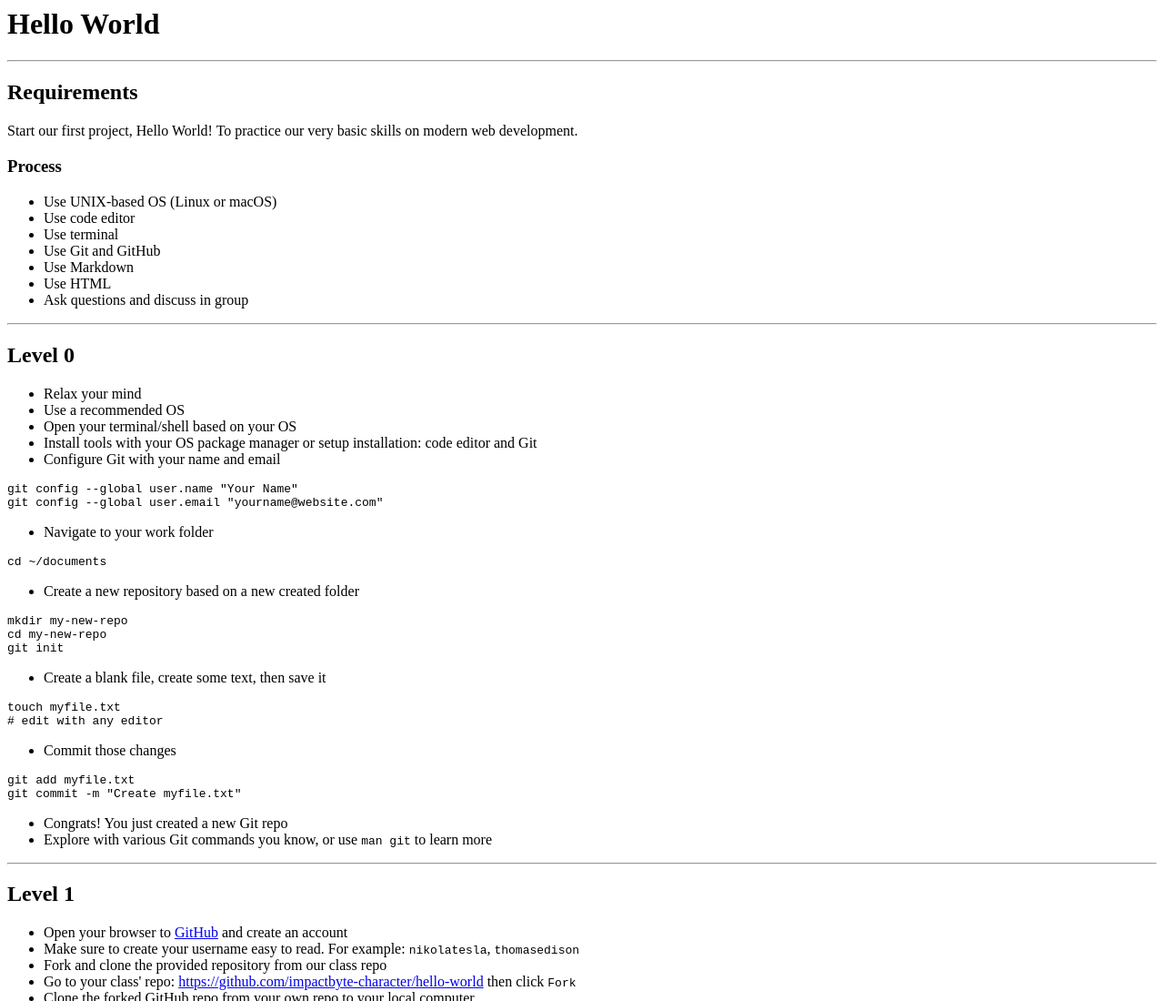
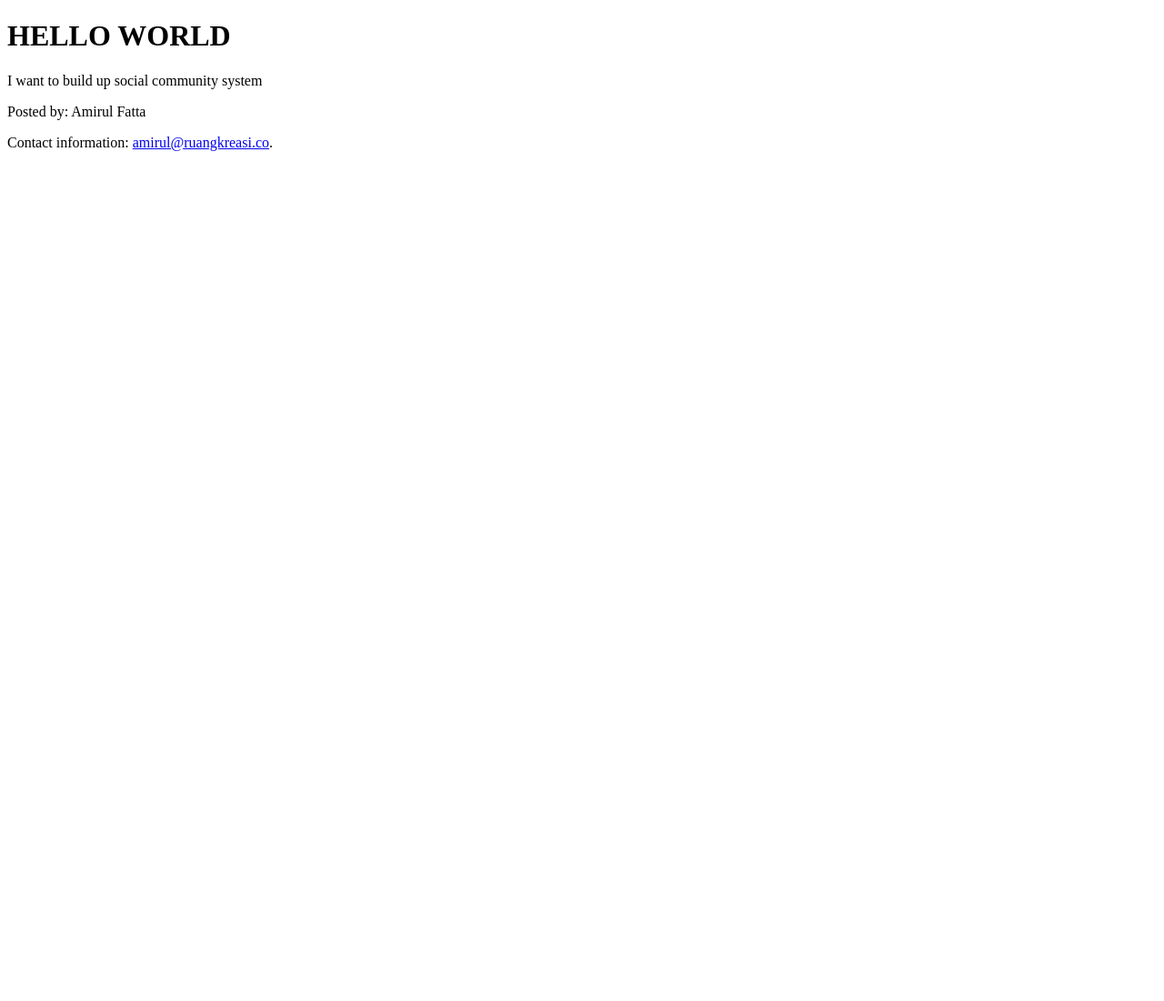
Before and after one commit to impactbyte-avalon/hello-world, a plain HTML site: page README.html in a window 1280 px wide. Shown: the top 1100 px of the page at 91% size. After the commit the page ends 800 px from the top, so only its background shows below. Drawn offline with Linux system fonts and the light colour scheme.

Commit message:
finish change the code

```diff
--- a/README.html
+++ b/README.html
@@ -1,88 +1,17 @@
-<h1 id="hello-world">Hello World</h1>
-<hr />
-<h2 id="requirements">Requirements</h2>
-<p>Start our first project, Hello World! To practice our very basic skills on modern web development.</p>
-<h3 id="process">Process</h3>
-<ul>
-<li>Use UNIX-based OS (Linux or macOS)</li>
-<li>Use code editor</li>
-<li>Use terminal</li>
-<li>Use Git and GitHub</li>
-<li>Use Markdown</li>
-<li>Use HTML</li>
-<li>Ask questions and discuss in group</li>
-</ul>
-<hr />
-<h2 id="level-0">Level 0</h2>
-<ul>
-<li>Relax your mind</li>
-<li>Use a recommended OS</li>
-<li>Open your terminal/shell based on your OS</li>
-<li>Install tools with your OS package manager or setup installation: code editor and Git</li>
-<li>Configure Git with your name and email</li>
-</ul>
-<pre class="sh"><code>git config --global user.name &quot;Your Name&quot;
-git config --global user.email &quot;yourname@website.com&quot;</code></pre>
-<ul>
-<li>Navigate to your work folder</li>
-</ul>
-<pre class="sh"><code>cd ~/documents</code></pre>
-<ul>
-<li>Create a new repository based on a new created folder</li>
-</ul>
-<pre class="sh"><code>mkdir my-new-repo
-cd my-new-repo
-git init</code></pre>
-<ul>
-<li>Create a blank file, create some text, then save it</li>
-</ul>
-<pre class="sh"><code>touch myfile.txt
-# edit with any editor</code></pre>
-<ul>
-<li>Commit those changes</li>
-</ul>
-<pre class="sh"><code>git add myfile.txt
-git commit -m &quot;Create myfile.txt&quot;</code></pre>
-<ul>
-<li>Congrats! You just created a new Git repo</li>
-<li>Explore with various Git commands you know, or use <code>man git</code> to learn more</li>
-</ul>
-<hr />
-<h2 id="level-1">Level 1</h2>
-<ul>
-<li>Open your browser to <a href="https://github.com">GitHub</a> and create an account</li>
-<li>Make sure to create your username easy to read. For example: <code>nikolatesla</code>, <code>thomasedison</code></li>
-<li>Fork and clone the provided repository from our class repo</li>
-<li>Go to your class' repo: <a href="https://github.com/impactbyte-character/hello-world" class="uri">https://github.com/impactbyte-character/hello-world</a> then click <code>Fork</code></li>
-<li>Clone the forked GitHub repo from your own repo to your local computer</li>
-</ul>
-<pre class="sh"><code>git clone https://github.com/yourname/hello-world</code></pre>
-<ul>
-<li>Navigate to the cloned repo</li>
-</ul>
-<pre class="sh"><code>cd hello-world</code></pre>
-<ul>
-<li>Make some changes with <code>README.md</code> file</li>
-<li>Commit and push those changes</li>
-</ul>
-<pre class="sh"><code>git add -A
-git commit -m &quot;Change some texts&quot;</code></pre>
-<hr />
-<h2 id="level-2">Level 2</h2>
-<ul>
-<li>Update the README with Markdown file format in your code editor</li>
-<li>Tell a bit about what you want to create</li>
-<li>Create an initial HTML file</li>
-<li>Fill it up with proper HTML tags</li>
-<li>Create a header, content, and footer</li>
-<li>Create some good Git commit messages</li>
-<li>Push your changes to GitHub</li>
-</ul>
-<pre class="sh"><code>git push origin master</code></pre>
-<hr />
-<h2 id="level-3">Level 3</h2>
-<ul>
-<li>Create a Pull Request on GitHub</li>
-<li>Tell that you have done this project in our Facebook Group</li>
-<li>The project review will be conducted on GitHub</li>
-</ul>
+<!DOCTYPE html>
+<html>
+<head>
+	<title>Hallo world</title>
+</head>
+<body>
+	<header>
+		<h1>HELLO WORLD</h1>
+		<p>I want to build up social community system</p>
+	</header>
+	<footer>
+		<p>Posted by: Amirul Fatta</p>
+  		<p>Contact information: <a href="mailto:amirul@ruangkreasi.co">amirul@ruangkreasi.co</a>.</p>
+	</footer>
+
+</body>
+</html>
```
Also changed, not shown: 1 other file.
